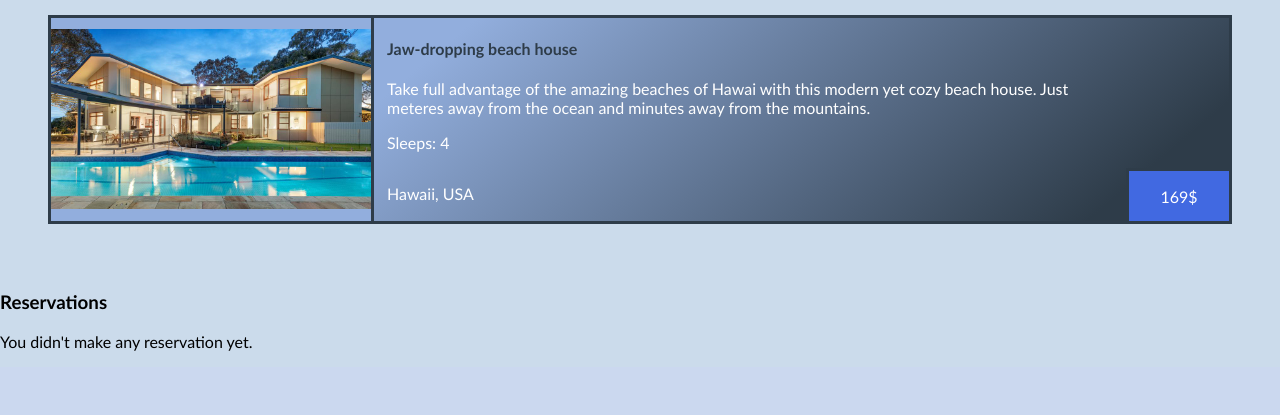
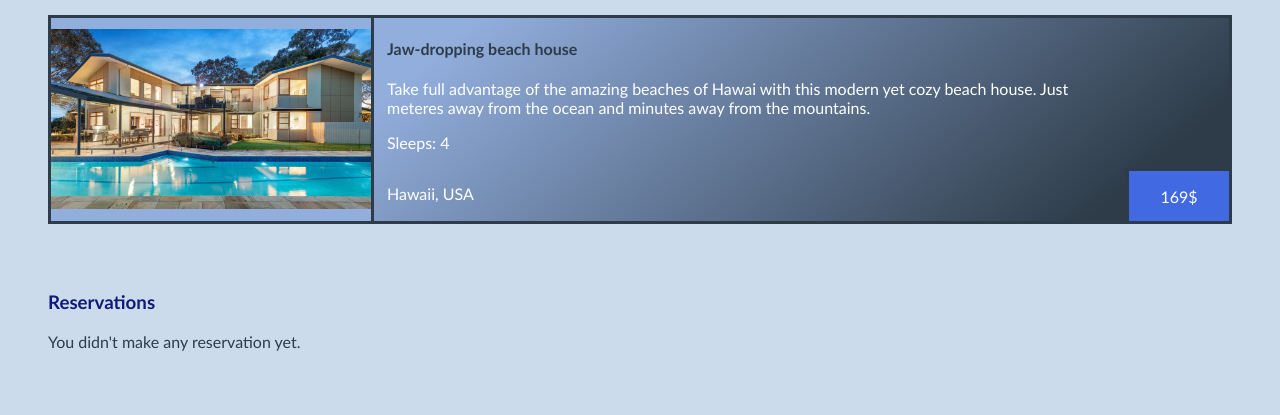
Before and after one commit to pemesteves/LTW_Project, a PHP site: page /pages/user.php in a window 1280 px wide. Shown: the part 581-996 px from the top of the page. Before the commit the page ends 932 px from the top, so only its background shows below. Run offline with PHP 8.4, Linux system fonts and the light colour scheme; data comes from the database, SQL or seed files in the repository.

Commit message:
Missing reservations on user page, finished css without that

```diff
--- a/css/change_profile.css
+++ b/css/change_profile.css
@@ -14,6 +14,7 @@
     cursor: pointer;
     margin: 1em;
     text-align: center;
+    color: #2e3c49;
 }
 
 #user_info #fit_crop:hover p{
--- a/css/main_page.css
+++ b/css/main_page.css
@@ -79,6 +79,7 @@
 #recommended ul li article img:hover {
     filter: none;
     -webkit-filter: grayscale(0);
+    cursor: pointer;
 }
 
 /* Add new houses */
--- a/css/user_page.css
+++ b/css/user_page.css
@@ -6,6 +6,17 @@
     padding-right: 0;
 }
 
+/*User data*/
 #user_info h2 {
     color: #12197a;
 }
+
+/*User reservations*/
+#user_reservations {
+    padding: 0em 3em 3em 3em;
+    color: #2e3c49
+}
+
+#user_reservations h3 {
+    color: #12197a;
+}
```
